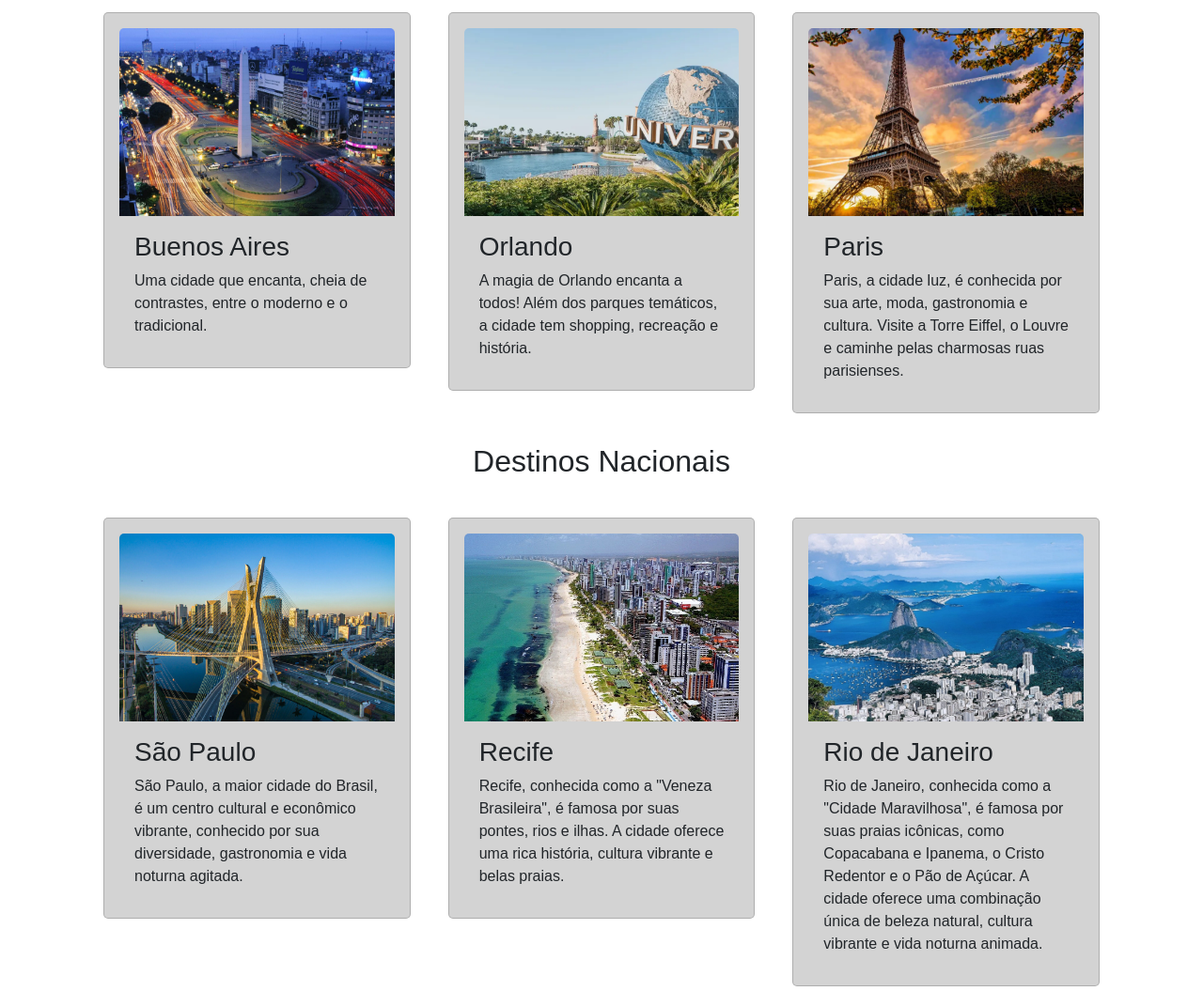
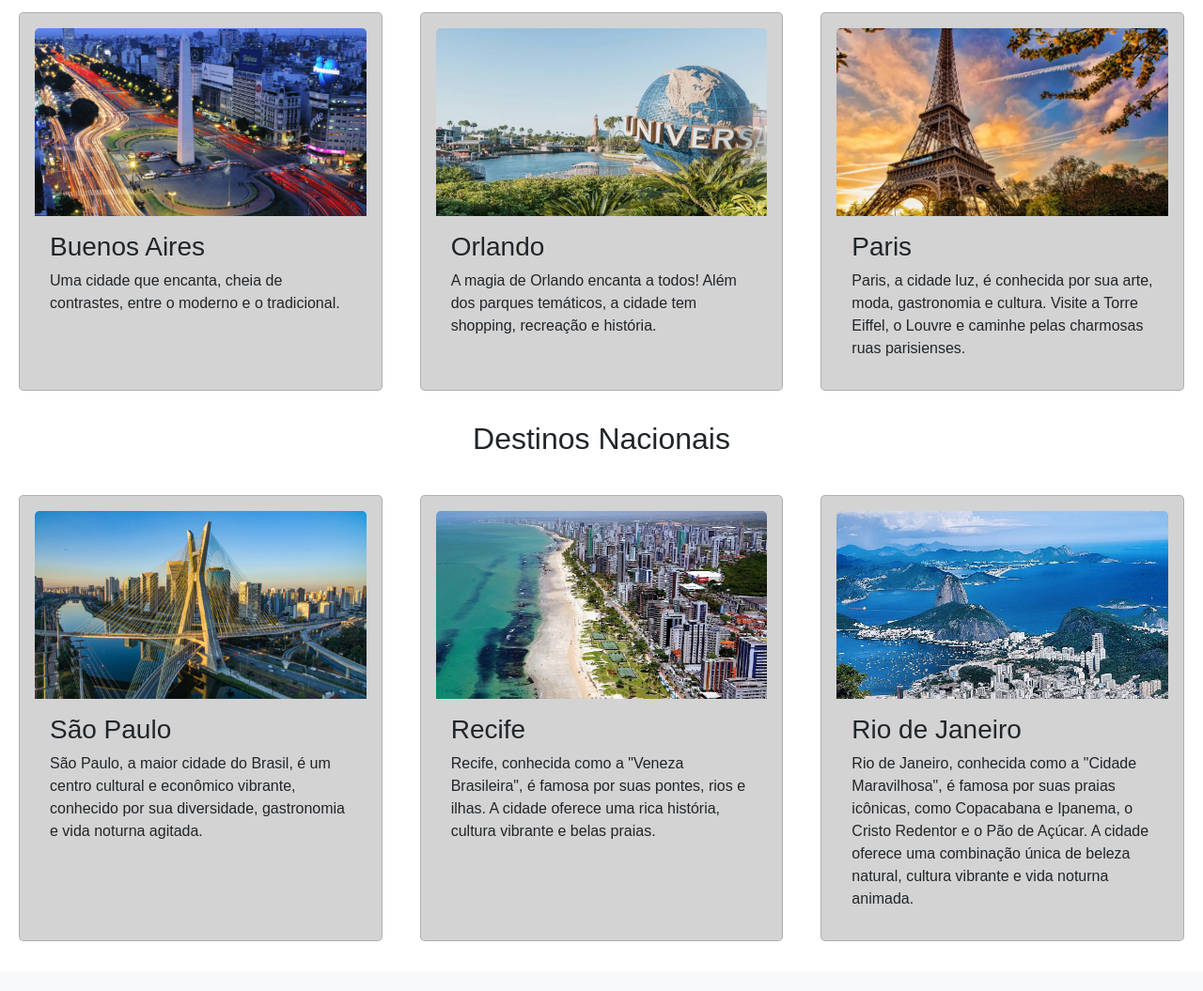
Before and after one commit to mthsmoreira33/agencia-viagens, a plain HTML site: page index.html in a window 1280 px wide. Shown: the part 584-1639 px from the top of the page at 94% size. Drawn offline with nearby package versions, Linux system fonts and the light colour scheme; files that its build step writes are made by us from their sources.

Commit message:
refactor layout and styles for improved responsiveness and prevent horizontal overflow

```diff
--- a/index.html
+++ b/index.html
@@ -44,8 +44,8 @@
             <div class="container">
                 <div class="row justify-content-center">
                     <h2 class="text-center py-4">Conheça nossos destinos internacionais</h2>
-                    <div class="col-md-4">
-                        <div class="destino card p-3 m-2">
+                    <div class="col-md-4 d-flex justify-content-center">
+                        <div class="destino card p-3 m-2 flex-fill">
                             <img src="public/img/caba.jpg" class="card-img-top img-fluid imagem-card" alt="Buenos Aires">
                             <div class="card-body">
                                 <h3 class="card-title">Buenos Aires</h3>
@@ -53,8 +53,8 @@
                             </div>
                         </div>
                     </div>
-                    <div class="col-md-4">
-                        <div class="destino card p-3 m-2">
+                    <div class="col-md-4 d-flex justify-content-center">
+                        <div class="destino card p-3 m-2 flex-fill">
                             <img src="public/img/orlando.jpg" class="card-img-top img-fluid imagem-card" alt="Orlando">
                             <div class="card-body">
                                 <h3 class="card-title">Orlando</h3>
@@ -63,8 +63,8 @@
                             </div>
                         </div>
                     </div>
-                    <div class="col-md-4">
-                        <div class="destino card p-3 m-2">
+                    <div class="col-md-4 d-flex justify-content-center">
+                        <div class="destino card p-3 m-2 flex-fill">
                             <img src="public/img/paris.jpg" class="card-img-top img-fluid imagem-card" alt="Paris">
                             <div class="card-body">
                                 <h3 class="card-title">Paris</h3>
@@ -75,8 +75,8 @@
                 </div>
                 <div class="row justify-content-center">
                     <h2 class="text-center py-4">Destinos Nacionais</h2>
-                    <div class="col-md-4">
-                        <div class="destino card p-3 m-2">
+                    <div class="col-md-4 d-flex justify-content-center">
+                        <div class="destino card p-3 m-2 flex-fill">
                             <img src="public/img/sao-paulo.jpg" class="card-img-top img-fluid imagem-card" alt="São Paulo">
                             <div class="card-body">
                                 <h3 class="card-title">São Paulo</h3>
@@ -85,8 +85,8 @@
                             </div>
                         </div>
                     </div>
-                    <div class="col-md-4">
-                        <div class="destino card p-3 m-2">
+                    <div class="col-md-4 d-flex justify-content-center">
+                        <div class="destino card p-3 m-2 flex-fill">
                             <img src="public/img/recife.jpg" class="card-img-top img-fluid imagem-card" alt="Recife">
                             <div class="card-body">
                                 <h3 class="card-title">Recife</h3>
@@ -95,8 +95,8 @@
                             </div>
                         </div>
                     </div>
-                    <div class="col-md-4">
-                        <div class="destino card p-3 m-2">
+                    <div class="col-md-4 d-flex justify-content-center">
+                        <div class="destino card p-3 m-2 flex-fill">
                             <img src="public/img/rj.jpg" class="card-img-top img-fluid imagem-card" alt="Rio de Janeiro">
                             <div class="card-body">
                                 <h3 class="card-title">Rio de Janeiro</h3>
@@ -112,8 +112,7 @@
                 <h2 class="text-center py-4">Ofertas Especiais</h2>
 
                 <div class="oferta card p-3 m-2 border-warning">
-                    <img src="public/img/caba.jpg" class="card-img-top img-fluid imagem-card" alt="Buenos Aires"
-                    >
+                    <img src="public/img/caba.jpg" class="card-img-top img-fluid imagem-card" alt="Buenos Aires">
                     <div class="card-body">
                         <h3 class="card-title">Buenos Aires</h3>
                         <p class="card-text">Pacote especial com voo + hotel por 5 dias!</p>
@@ -123,8 +122,7 @@
                 </div>
 
                 <div class="oferta card p-3 m-2 border-warning">
-                    <img src="public/img/orlando.jpg" class="card-img-top img-fluid imagem-card" alt="Orlando"
-                    >
+                    <img src="public/img/orlando.jpg" class="card-img-top img-fluid imagem-card" alt="Orlando">
                     <div class="card-body">
                         <h3 class="card-title">Orlando</h3>
                         <p class="card-text">7 dias de diversão com ingressos para parques inclusos!</p>
@@ -134,8 +132,7 @@
                 </div>
 
                 <div class="oferta card p-3 m-2 border-warning">
-                    <img src="public/img/rj.jpg" class="card-img-top img-fluid imagem-card" alt="Rio de Janeiro"
-                    >
+                    <img src="public/img/rj.jpg" class="card-img-top img-fluid imagem-card" alt="Rio de Janeiro">
                     <div class="card-body">
                         <h3 class="card-title">Rio de Janeiro</h3>
                         <p class="card-text">Fim de semana no Rio com passeio ao Cristo Redentor incluso!</p>
@@ -159,9 +156,12 @@
                             <input type="email" class="form-control" id="email" placeholder="Digite seu e-mail" required>
                         </div>
                         <div class="mb-3">
+                            <label for="telefone" class="form-label">Telefone</label>
+                            <input type="tel" class="form-control" id="telefone" placeholder="Digite seu telefone" required>
+                        </div>
+                        <div class="mb-3">
                             <label for="mensagem" class="form-label">Mensagem</label>
-                            <textarea class="form-control" id="mensagem" rows="4" placeholder="Digite sua mensagem"
-                                required></textarea>
+                            <textarea class="form-control" id="mensagem" rows="4" placeholder="Digite sua mensagem" required></textarea>
                         </div>
                         <button type="submit" class="btn btn-primary w-100">Enviar Mensagem</button>
                     </form>
@@ -174,6 +174,5 @@
         <p>Contato: contato@vavatur.com | Telefone: (XX) XXXX-XXXX</p>
     </footer>
     <script src="https://cdn.jsdelivr.net/npm/bootstrap@5.3.0/dist/js/bootstrap.bundle.min.js"></script>
-
 </body>
 </html>
--- a/src/css/styles.css
+++ b/src/css/styles.css
@@ -2,6 +2,7 @@ body {
     font-family: Arial, sans-serif;
     margin: 0;
     padding: 0;
+    overflow-x: hidden; /* Prevent horizontal overflow */
 }
 
 .top-bar {
@@ -102,3 +103,15 @@ footer {
     padding: 20px;
     margin-top: 20px;
 }
+
+/* Additional CSS to prevent extra horizontal space */
+.container {
+    max-width: 100%;
+    padding-left: 0;
+    padding-right: 0;
+}
+
+.row {
+    margin-left: 0;
+    margin-right: 0;
+}
```
